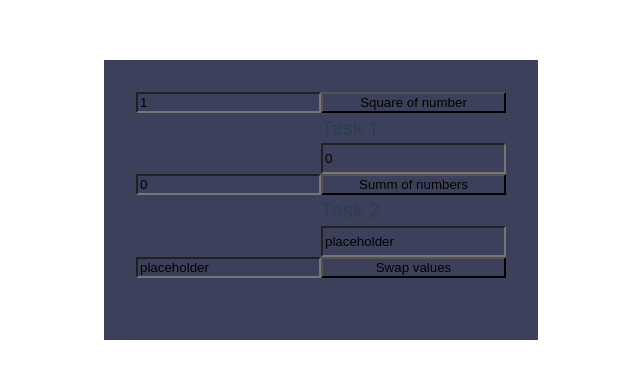
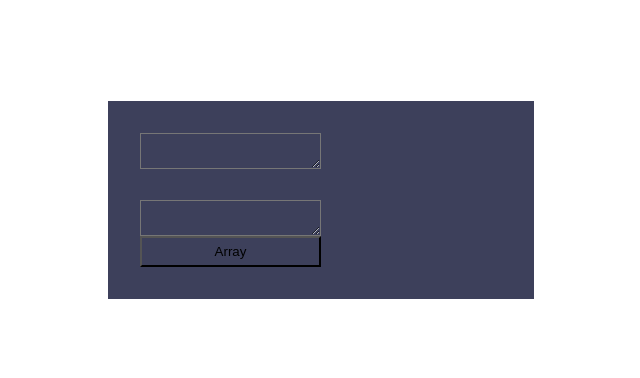
Before and after one commit to MakerAVGN/Vue3Base, a Vue app in the folder vue-project/: page / in a window 1280 px wide. Shown: the part 200-578 px from the top of the page, without its empty margins (319-959 px from the left). Built offline with nearby package versions, Linux system fonts and the light colour scheme.

Commit message:
Работа с textarea в Vue

```diff
--- a/vue-project/src/App.vue
+++ b/vue-project/src/App.vue
@@ -2,54 +2,32 @@
 export default {
   data() {
     return {
-      number: 1,
-      number_square: "Task 1",
-      number1: 0,
-      number2: 0,
-      sum_number: "Task 2",
-      text1: "placeholder",
-      text2: "placeholder",
-      fullName: "",
-      userName: "",
-      userSurname: "",
-      userPatronymic: "",
+      text: "",
+      text_button: "",
+      text_array: "",
     };
   },
   methods: {
-    square: function () {
-      this.number_square = this.number ** 2;
-    },
-    sum: function () {
-      this.sum_number = this.number1 + this.number2;
-    },
-    swap: function () {
-      const temp = this.text1;
-      this.text1 = this.text2;
-      this.text2 = temp;
+    split_text: function () {
+      this.text_array = this.text_button.split(" ");
     },
   },
 };
 </script>
 <template>
-    <input type="number" v-model="number" />
-    <button @click="square">Square of number</button>
-    <br>
-    <p>{{ number_square }}</p>
-    <br>
-
-    <input type="number" v-model="number1" />
-    <input type="number" v-model="number2" />
-    <button @click="sum">Summ of numbers</button>
-    <br>
-
-    <p>{{ sum_number }}</p>
-    <br>
-
-    <input type="text" v-model="text1" />
-    <input type="text" v-model="text2" />
-    <button @click="swap">Swap values</button>
-    <br>
-
+  <textarea v-model="text"></textarea>
+  &nbsp;
+  <p>{{ text }}</p>
+  &nbsp;
+  <textarea v-model="text_button"></textarea>
+  &nbsp;
+  <button @click="split_text">Array</button>
+  &nbsp;
+  <ul v-for="elem in text_array">
+    <li :key="key">
+      {{ elem }}
+    </li>
+  </ul>
 </template>
 <style>
 
```
